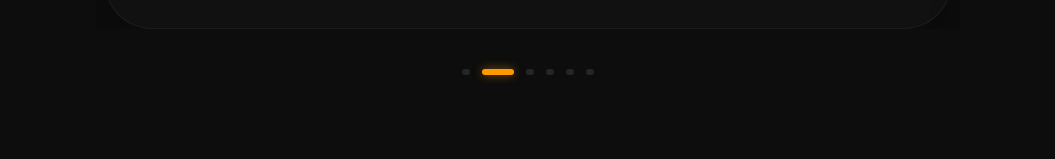
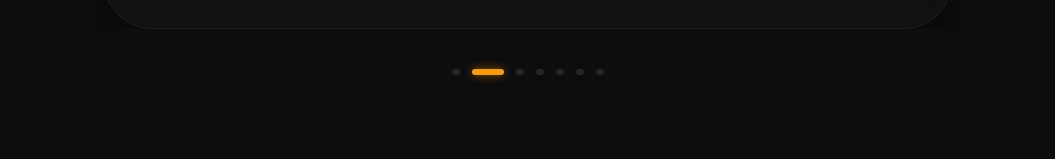
Before and after one commit to prodiproy594/portfolio, a React (Vite) app: page / in a window 1280 px wide. Shown: the part 4853-5012 px from the top of the page, without its empty margins (112-1167 px from the left). Built offline with nearby package versions, Linux system fonts and the light colour scheme.

Commit message:
review added

```diff
--- a/src/App.jsx
+++ b/src/App.jsx
@@ -1840,7 +1840,11 @@ const testimonialsData = [
   { id: 3, name: "jonathanan", location: "Israel", text: "Great seller will purchase your services again. High quality work and professional attitude.", stars: 5, platform: "Fiverr", category: "Email Design" },
   { id: 4, name: "belfast6789", location: "Canada", text: "He was polite, patient and delivered on time.....made the interaction smooth ...highly recommend ...second time I have worked with him.", stars: 5, platform: "Fiverr", category: "Email Design" },
   { id: 5, name: "Paystubs.net", location: "United States", text: "Prodip consistently delivered email templates on time and was reliable throughout our engagement.", stars: 5, platform: "Upwork", category: "Mailchimp Specialist" },
-  { id: 6, name: "vmaior", location: "Romania", text: "Great job. We managed to deliver on time and on budget. Prodip was open to feedback.", stars: 5, platform: "Fiverr", category: "Email Design" }
+
+  { id: 6, name: "vmaior", location: "Romania", text: "Great job. We managed to deliver on time and on budget. Prodip was open to feedback.", stars: 5, platform: "Fiverr", category: "Email Design" },
+
+  { id: 7, name: "Alec Renner", location: "United StateS", text: "Prodip provided clean custom email marketing design templates that met expectations and were delivered promptly.", stars: 5, platform: "Upwork", category: "Email Marketing Design" }
+
 ];
 
 // --- Sub-Components ---
```
